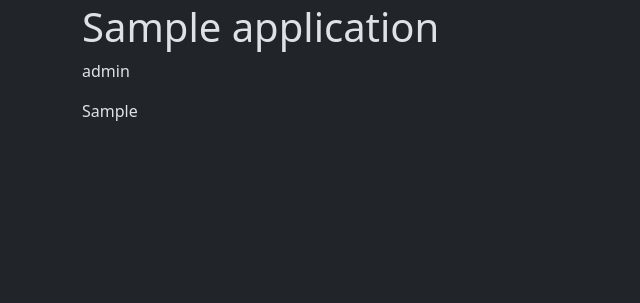
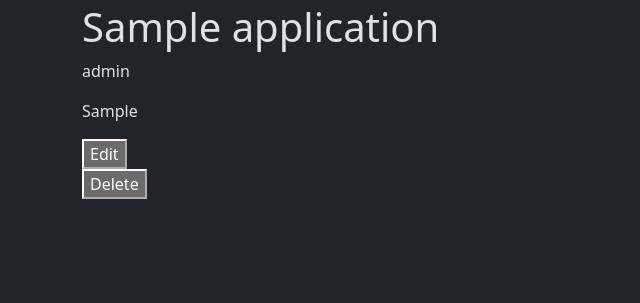
Before and after one commit to shan9581/internship-tracker, a Flask app: page /application/1 in a window 1280 px wide. Shown: the part 53-356 px from the top of the page, without its empty margins (0-640 px from the left). Run offline with Flask 3, Linux system fonts and the light colour scheme; tables that the repository leaves empty hold one stand-in row (values such as "Sample post").

Commit message:
Added delete route to delete applications

```diff
--- a/mainProject/routes.py
+++ b/mainProject/routes.py
@@ -53,3 +53,11 @@ def update_application(application_id):
         form.notes.data = application.notes
 
     return render_template('new_application.html', form=form, legend = "Update Application")
+
+
+@app.route("/application/<int:application_id>/delete", methods = ['POST'])
+def delete_application(application_id):
+    application = InternshipApplication.query.get_or_404(application_id)
+    db.session.delete(application)
+    db.session.commit()
+    return redirect(url_for('home'))
--- a/mainProject/templates/application.html
+++ b/mainProject/templates/application.html
@@ -4,4 +4,13 @@
     <p>{{ application.role }}</p>
     <p> {{ application.pay}} </p>
 
+    <a href="{{ url_for('update_application', application_id=application.id) }}">
+        <button type="submit">Edit </button>
+    </a>
+
+    <form action = "{{url_for('delete_application', application_id=application.id) }}" method = "POST">
+        <button type="submit">Delete </button>
+    </form>
+
+
 {% endblock%}
--- a/mainProject/templates/home.html
+++ b/mainProject/templates/home.html
@@ -1,6 +1,7 @@
 {% extends "layout.html" %}
 {% block content %}
     <h1> My Applications </h1>
+
     {% for a in applications %}
         <p><a href="{{ url_for('application', application_id=a.id) }}" >{{ a.company_name }} </a></p>
 
```
